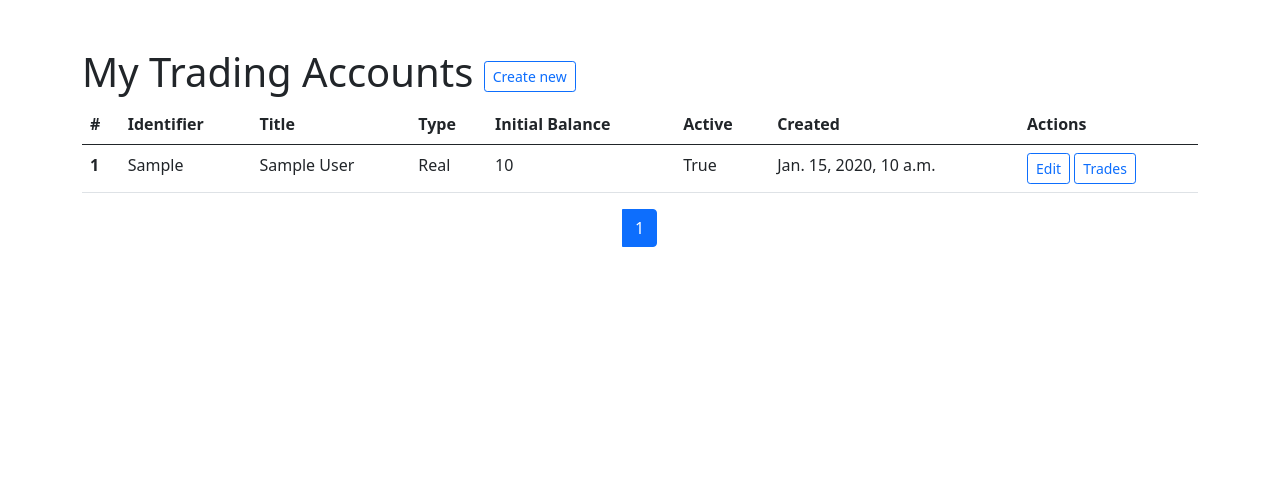
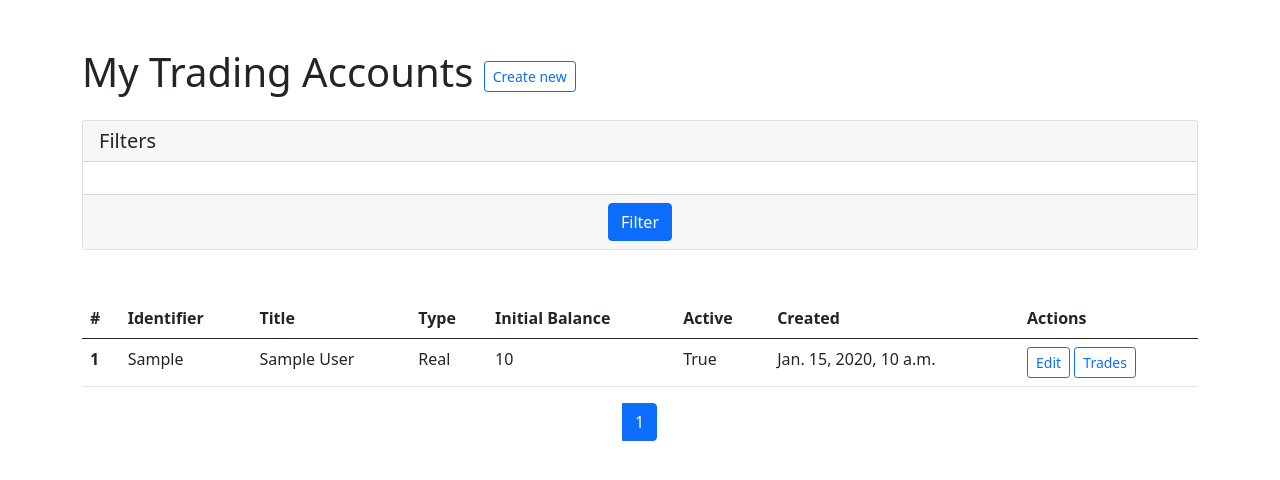
Before and after one commit to temirlanmukatayev/tradingmasters, a Django app: template templates/accounts_list.html in a window 1280 px wide. Shown: the part 56-536 px from the top of the page. Run offline with Django 4.2, Linux system fonts and the light colour scheme; tables that the repository leaves empty hold one stand-in row (values such as "Sample post"); the template is opened without the code that fills it: values that come from a table or form of the project are taken from there, most other values are stand-ins (such as "Sample title", 1, 10 or a date in 2020); some libraries are stand-ins or nearby versions.

Commit message:
Trading Account listview filter ready

```diff
--- a/core/settings.py
+++ b/core/settings.py
@@ -43,6 +43,7 @@
     'crispy_bootstrap5',
     'allauth',
     'allauth.account',
+    'django_filters',
 
     # Local
     'users.apps.UsersConfig',
--- a/requirements.txt
+++ b/requirements.txt
@@ -8,6 +8,7 @@
 Django==4.2.10
 django-allauth==0.61.1
 django-crispy-forms==2.1
+django-filter==24.1
 idna==3.6
 oauthlib==3.2.2
 pillow==10.2.0
--- a/templates/accounts_list.html
+++ b/templates/accounts_list.html
@@ -1,6 +1,7 @@
 {% extends '_base.html' %}
 
 {% load static %}
+{% load crispy_forms_tags %}
 
 {% block title %}Trading Accounts{% endblock title %}
 
@@ -8,6 +9,25 @@
   <div class="row">
     <div class="col mt-5">
       <h1>My Trading Accounts <a href="{% url 'accounts_create' %}" class="btn btn-sm btn-outline-primary">Create new</a></h1>
+    </div>
+  </div>
+  <div class="row mt-3">
+    <div class="col">
+        <div class="card">
+            <form method="get" action="">
+              <h5 class="card-header">Filters</h5>
+              <div class="card-body">
+                  {{ filter.form | crispy }}
+              </div>
+              <div class="card-footer text-center">
+                  <input class="btn btn-primary" type="submit" value="Filter" />
+              </div>
+            </form>
+        </div>
+    </div>
+  </div>
+  <div class="row mt-5">
+    <div class="col">
       <table class="table">
         <thead>
           <tr>
@@ -26,7 +46,7 @@
           <tr>
             <th scope="row">{{ forloop.counter }}</th>
             <td>{{ account.identifier }}</td>
-            <td>{{ account.title }}</td>
+            <td style="word-wrap: break-word; max-width: 300px;">{{ account.title }}</td>
             <td>{{ account.get_type_display }}</td>
             <td>{{ account.initial_balance }}</td>
             <td>{{ account.active }}</td>
--- a/trades/views.py
+++ b/trades/views.py
@@ -2,7 +2,9 @@
 from django.views.generic.edit import CreateView, UpdateView, DeleteView
 from django.contrib.auth.mixins import LoginRequiredMixin
 from django.urls import reverse_lazy
+from django_filters.views import FilterView
 
+from .filters import TradingAccountFilter
 from .models import TradingAccount, Trade
 
 
@@ -32,11 +34,12 @@
         return super(TradingAccountsCreateView, self).form_valid(form)
 
 
-class TradingAccountsListView(LoginRequiredMixin, OwnerMixin, ListView):
+class TradingAccountsListView(LoginRequiredMixin, OwnerMixin, FilterView):
     model = TradingAccount
     paginate_by = 10
     context_object_name = 'accounts'
     template_name = 'accounts_list.html'
+    filterset_class = TradingAccountFilter
 
 
 class TradingAccountUpdateView(LoginRequiredMixin, OwnerEditMixin, UpdateView):
```
Also changed, not shown: trades/filters.py (added, +9 -0 lines).
